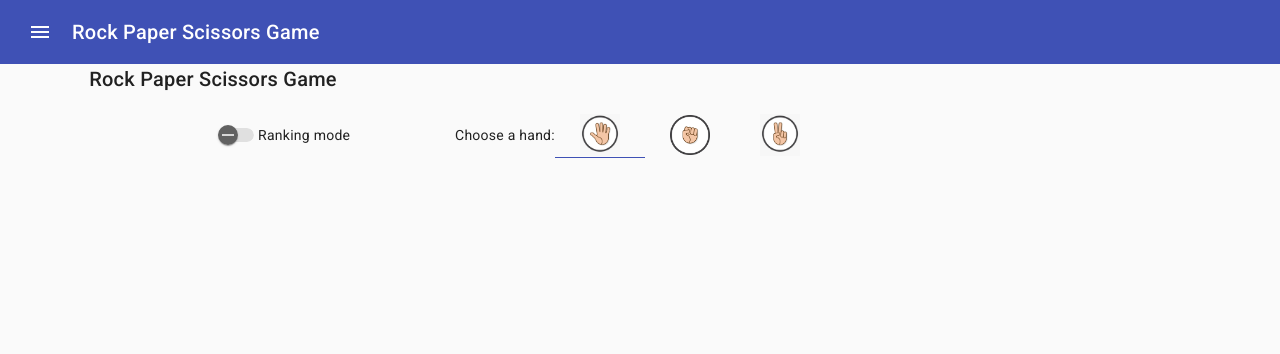
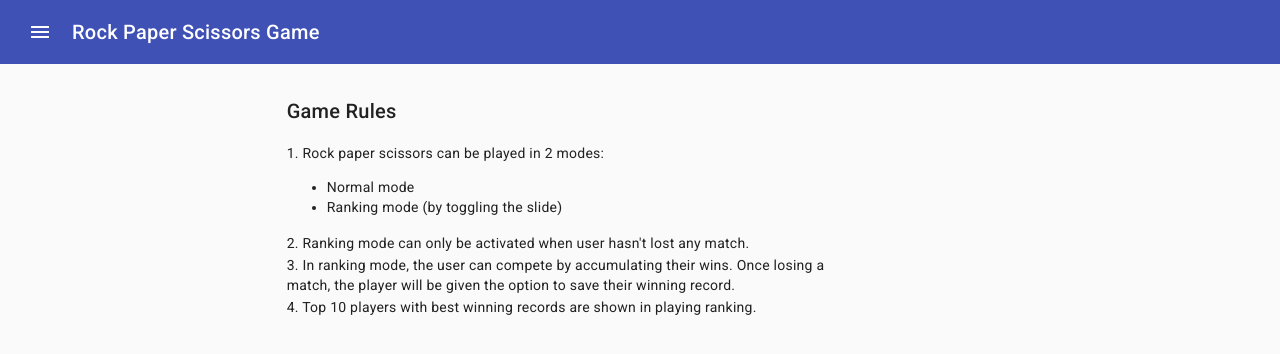
Before and after one commit to emma92nguyen/game-demo, an Angular app in the folder frontend/: page /rules in a window 1280 px wide. Shown: the top 354 px of the page. Built offline with nearby package versions, Linux system fonts and the light colour scheme.

Commit message:
add game rules page

```diff
--- a/frontend/src/app/app-routing.module.ts
+++ b/frontend/src/app/app-routing.module.ts
@@ -2,11 +2,13 @@ import { NgModule } from '@angular/core';
 import { RouterModule, Routes } from '@angular/router';
 import {RockPaperScissorsGameComponent} from "./components/rock-paper-scissors-game/rock-paper-scissors-game.component";
 import {PlayerRankingComponent} from "./components/player-ranking/player-ranking.component";
+import {GameRulesComponent} from "./components/game-rules/game-rules.component";
 
 const routes: Routes = [
   { path: '', redirectTo: 'game', pathMatch: 'full'},
   { path: 'game', component: RockPaperScissorsGameComponent },
   { path: 'ranking', component: PlayerRankingComponent },
+  { path: 'rules', component: GameRulesComponent },
   { path: '**', component: RockPaperScissorsGameComponent}
 ];
 
--- a/frontend/src/app/app.component.html
+++ b/frontend/src/app/app.component.html
@@ -11,7 +11,7 @@
       <mat-nav-list>
         <a mat-list-item routerLink="/game">Rock Paper Scissors Game</a>
         <a mat-list-item routerLink="/ranking">Player Ranking</a>
-
+        <a mat-list-item routerLink="/rules">Game Rules</a>
       </mat-nav-list>
     </mat-sidenav>
 
--- a/frontend/src/app/app.module.ts
+++ b/frontend/src/app/app.module.ts
@@ -24,13 +24,15 @@ import {MatInputModule} from "@angular/material/input";
 import {FormsModule} from "@angular/forms";
 import {MatSnackBarModule} from "@angular/material/snack-bar";
 import {HttpClientModule} from "@angular/common/http";
+import { GameRulesComponent } from './components/game-rules/game-rules.component';
 
 @NgModule({
   declarations: [
     AppComponent,
     RockPaperScissorsGameComponent,
     PlayerRankingComponent,
-    PopUpComponent
+    PopUpComponent,
+    GameRulesComponent
   ],
   imports: [
     BrowserModule,
--- /dev/null
+++ b/frontend/src/app/components/game-rules/game-rules.component.html
@@ -0,0 +1,28 @@
+<mat-grid-list cols="9">
+  <mat-grid-tile colspan="2" rowspan="1">
+  </mat-grid-tile>
+  <mat-grid-tile colspan="4" rowspan="2">
+    <table>
+      <tr>
+        <h2>Game Rules</h2>
+        <span>1. Rock paper scissors can be played in 2 modes:</span>
+        <ul>
+          <li>Normal mode</li>
+          <li>Ranking mode (by toggling the slide)</li>
+        </ul>
+      </tr>
+      <tr>
+        <span>2. Ranking mode can only be activated when user hasn't lost any match.</span>
+      </tr>
+      <tr>
+        <span>3. In ranking mode, the user can compete by accumulating their wins.
+          Once losing a match, the player will be given the option to save their winning record.</span>
+      </tr>
+      <tr>
+        <span>4. Top 10 players with best winning records are shown in playing ranking.</span>
+      </tr>
+    </table>
+  </mat-grid-tile>
+  <mat-grid-tile colspan="3" rowspan="1">
+  </mat-grid-tile>
+</mat-grid-list>
```
Also changed, not shown: frontend/src/app/components/game-rules/game-rules.component.ts (added, +10 -0 lines), frontend/src/app/components/game-rules/game-rules.component.scss (added).
